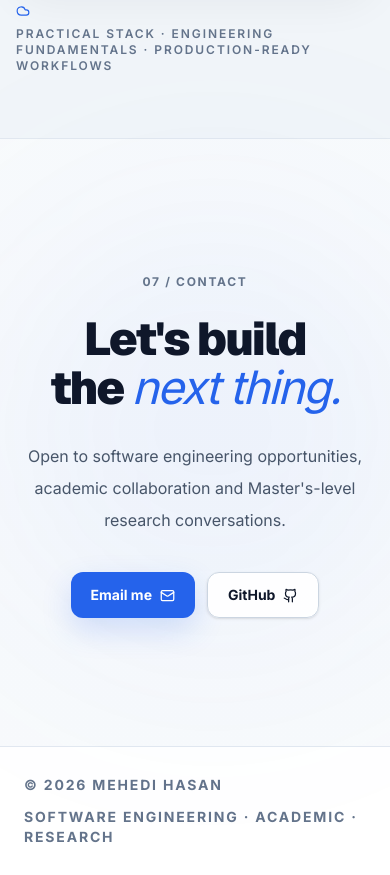
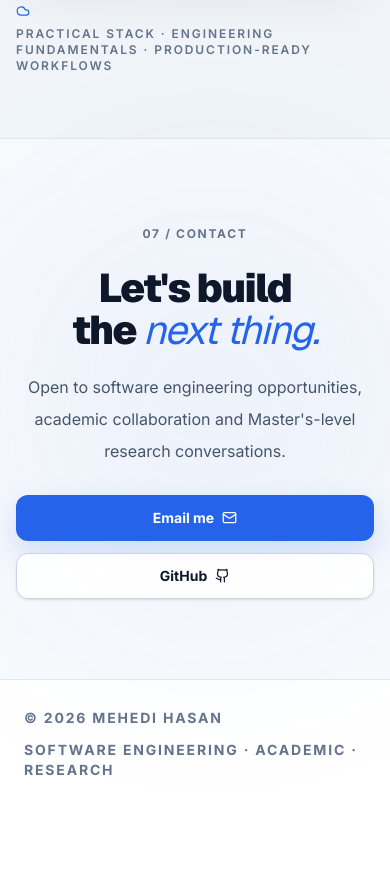
Before and after one commit to Mehedi1-SWE/portfolio, a Next.js app: page / in a window 390 px wide. Shown: the part 8540-9415 px from the top of the page. After the commit the page ends 9348 px from the top, so only its background shows below. Built offline with nearby package versions, Linux system fonts and the light colour scheme.

Commit message:
Polish typography and mobile responsive experience

```diff
--- a/components/Contact.tsx
+++ b/components/Contact.tsx
@@ -2,15 +2,15 @@ import { Github, Mail } from "lucide-react";
 
 export function Contact() {
   return (
-    <section id="contact" className="relative px-6 py-32 lg:px-12">
+    <section id="contact" className="relative px-4 py-20 sm:px-6 sm:py-24 lg:px-12 lg:py-32">
       <div className="hero-orb absolute left-1/2 top-1/2 h-[420px] w-[420px] -translate-x-1/2 -translate-y-1/2 rounded-full bg-[#2563EB]/[.06] blur-[110px]" aria-hidden="true" />
       <div className="relative mx-auto max-w-3xl text-center">
         <span className="inline-flex items-center gap-2 text-xs font-bold uppercase tracking-[.14em] text-[#64748B]">07 / Contact</span>
-        <h2 className="mt-5 text-[clamp(46px,7vw,88px)] font-black leading-[1.05] tracking-[-.04em] text-[#0F172A]">Let&apos;s build the <span className="font-sans font-normal italic text-[#2563EB]">next thing.</span></h2>
-        <p className="mx-auto mt-7 max-w-2xl text-[16px] leading-8 text-[#475569]">Open to software engineering opportunities, academic collaboration and Master&apos;s-level research conversations.</p>
-        <div className="mt-9 flex flex-wrap justify-center gap-3">
-          <a href="mailto:hello@example.com" className="inline-flex min-h-[46px] items-center justify-center gap-2 rounded-xl bg-[#2563EB] px-5 text-sm font-bold text-white shadow-[0_12px_30px_rgba(37,99,235,.18)] transition hover:-translate-y-0.5 hover:bg-[#1D4ED8]">Email me <Mail size={15} /></a>
-          <a href="https://github.com/Mehedi1-SWE" target="_blank" rel="noreferrer" className="inline-flex min-h-[46px] items-center justify-center gap-2 rounded-xl border border-[#CBD5E1] bg-white/90 px-5 text-sm font-bold text-[#0F172A] shadow-sm transition hover:-translate-y-0.5 hover:border-[#CBD5E1]">GitHub <Github size={15} /></a>
+        <h2 className="mt-5 text-[clamp(40px,8.5vw,88px)] font-black leading-[1.05] tracking-[-.04em] text-[#0F172A]">Let&apos;s build the <span className="font-normal italic text-[#2563EB]">next thing.</span></h2>
+        <p className="mx-auto mt-5 max-w-2xl text-[16px] leading-8 text-[#475569] sm:mt-7">Open to software engineering opportunities, academic collaboration and Master&apos;s-level research conversations.</p>
+        <div className="mt-7 flex flex-col justify-center gap-3 sm:mt-9 sm:flex-row">
+          <a href="mailto:hello@example.com" className="inline-flex min-h-[46px] w-full items-center justify-center gap-2 rounded-xl bg-[#2563EB] px-5 text-sm font-bold text-white shadow-[0_12px_30px_rgba(37,99,235,.18)] sm:w-auto transition hover:-translate-y-0.5 hover:bg-[#1D4ED8]">Email me <Mail size={15} /></a>
+          <a href="https://github.com/Mehedi1-SWE" target="_blank" rel="noreferrer" className="inline-flex min-h-[46px] w-full items-center justify-center gap-2 rounded-xl border border-[#CBD5E1] bg-white/90 px-5 text-sm font-bold text-[#0F172A] shadow-sm sm:w-auto transition hover:-translate-y-0.5 hover:border-[#CBD5E1]">GitHub <Github size={15} /></a>
         </div>
       </div>
     </section>
```
